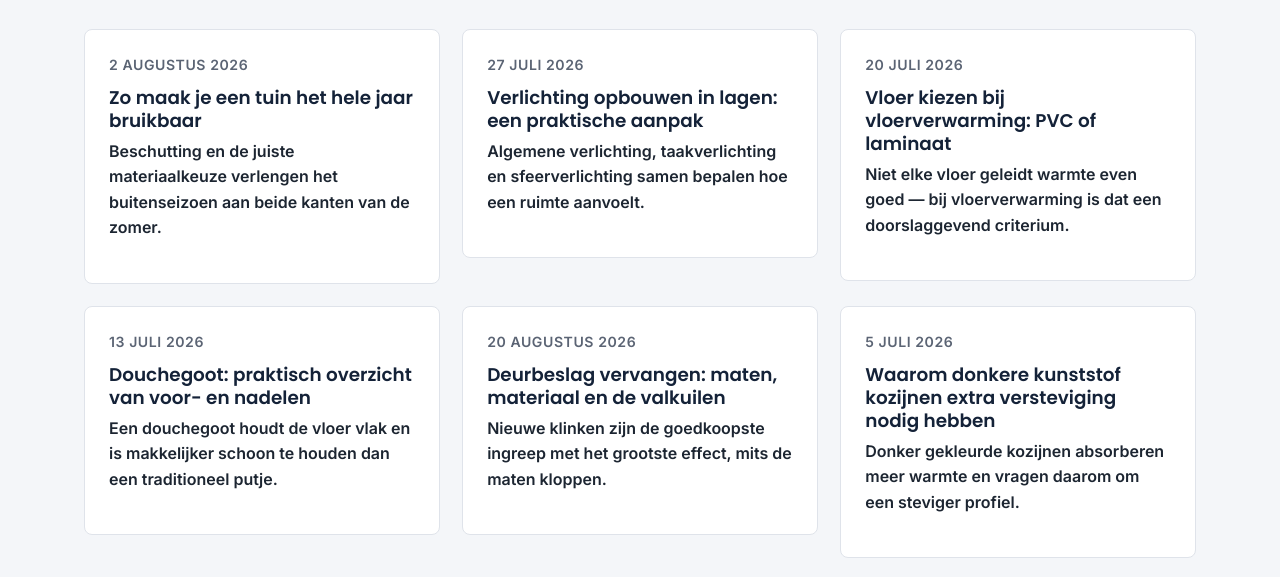
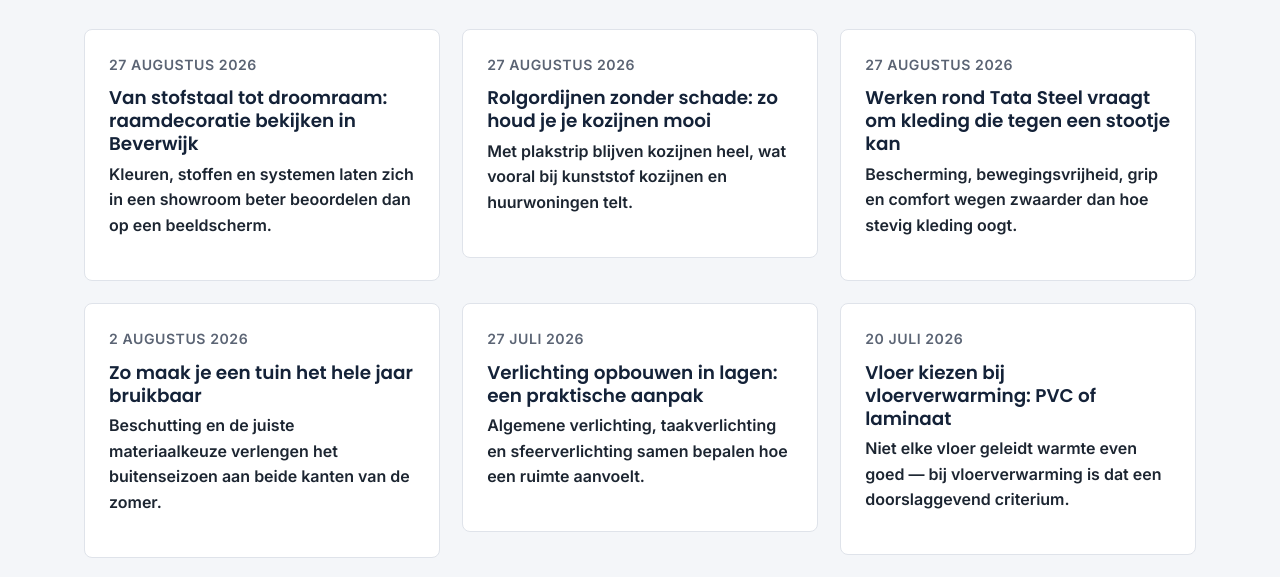
Before and after one commit to alexjknol-del/woonboulevardbeverwijk.nl, a plain HTML site: page nieuws/index.html in a window 1280 px wide. Shown: the part 216-793 px from the top of the page. Drawn offline with Linux system fonts and the light colour scheme.

Commit message:
Add new articles to nieuws index page

```diff
--- a/nieuws/index.html
+++ b/nieuws/index.html
@@ -48,6 +48,30 @@
         <p>Actuele artikelen over wonen en interieur, gekoppeld aan de categorieën op dit platform.</p>
       </div>
       <div class="grid grid-3">
+
+<a class="card-link" href="/nieuws/raamdecoratie-bekijken-in-beverwijk/">
+<div class="card">
+<div class="article-meta">27 augustus 2026</div>
+<h3>Van stofstaal tot droomraam: raamdecoratie bekijken in Beverwijk</h3>
+<p>Kleuren, stoffen en systemen laten zich in een showroom beter beoordelen dan op een beeldscherm.</p>
+</div>
+</a>
+
+<a class="card-link" href="/nieuws/rolgordijnen-zonder-boren/">
+<div class="card">
+<div class="article-meta">27 augustus 2026</div>
+<h3>Rolgordijnen zonder schade: zo houd je je kozijnen mooi</h3>
+<p>Met plakstrip blijven kozijnen heel, wat vooral bij kunststof kozijnen en huurwoningen telt.</p>
+</div>
+</a>
+
+<a class="card-link" href="/nieuws/werkkleding-rond-tata-steel/">
+<div class="card">
+<div class="article-meta">27 augustus 2026</div>
+<h3>Werken rond Tata Steel vraagt om kleding die tegen een stootje kan</h3>
+<p>Bescherming, bewegingsvrijheid, grip en comfort wegen zwaarder dan hoe stevig kleding oogt.</p>
+</div>
+</a>
 
         <a class="card-link" href="/nieuws/tuin-langer-bruikbaar-maken/">
           <div class="card">
```
